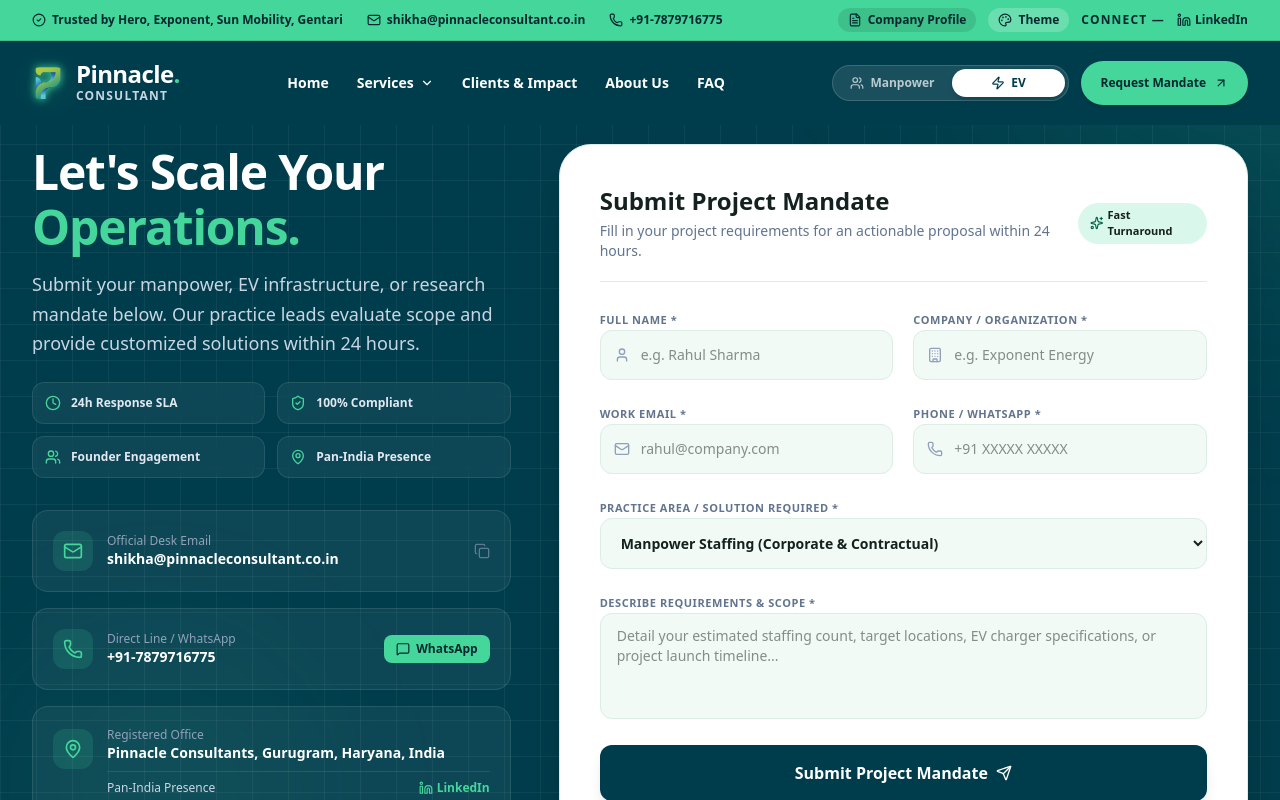
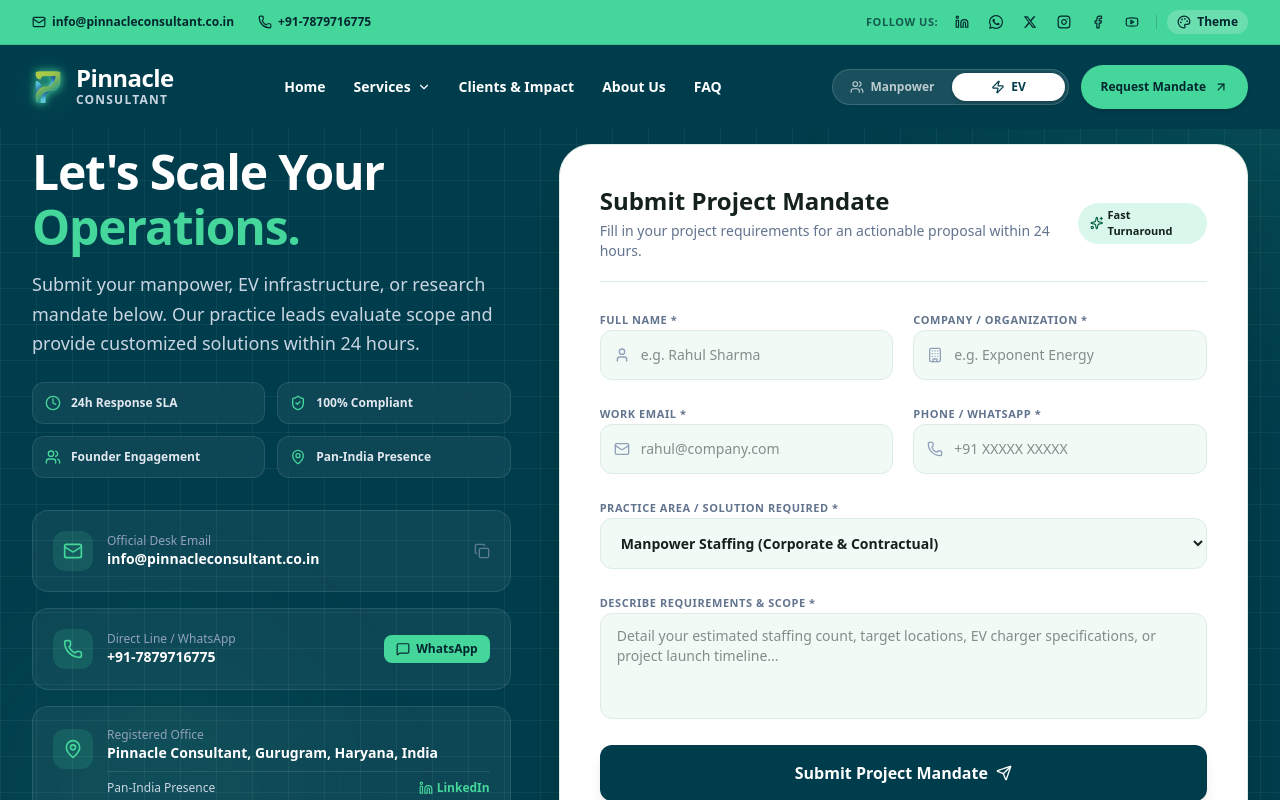
Before and after one commit to Akshit4857/pinnacle-consultant, a React (Vite) app: page /contact in a window 1280 px wide. Shown: the top 800 px of the page. Built offline with nearby package versions, Linux system fonts and the light colour scheme.

Commit message:
feat: update branding, contact info, top bar socials and smooth vertical switching

```diff
--- a/index.html
+++ b/index.html
@@ -68,7 +68,7 @@
           "@type": "ContactPoint",
           "telephone": "+91-7879716775",
           "contactType": "customer service",
-          "email": "shikha@pinnacleconsultant.co.in"
+          "email": "info@pinnacleconsultant.co.in"
         },
         "sameAs": [
           "https://www.linkedin.com/company/pinnacleconsultant-india/"
--- a/src/components/Footer.tsx
+++ b/src/components/Footer.tsx
@@ -221,12 +221,12 @@
             <ul className="space-y-1">
               <li>
                 <a
-                  href="mailto:shikha@pinnacleconsultant.co.in"
+                  href="mailto:info@pinnacleconsultant.co.in"
                   className="group flex items-start justify-between gap-3 py-2.5 rounded-lg -mx-2 px-2 hover:bg-white/5 transition-colors"
                 >
                   <span>
                     <span className="block text-xs font-semibold text-slate-200 group-hover:text-brand-light transition-colors break-all">
-                      shikha@pinnacleconsultant.co.in
+                      info@pinnacleconsultant.co.in
                     </span>
                     <span className="block text-xs text-slate-500 font-medium mt-0.5">Email</span>
                   </span>
@@ -251,7 +251,7 @@
                 <div className="flex items-start justify-between gap-3 py-2.5 rounded-lg -mx-2 px-2">
                   <span>
                     <span className="block text-xs font-semibold text-slate-200 leading-relaxed">
-                      Pinnacle Consultants, Gurugram, Haryana, India
+                      Pinnacle Consultant, Gurugram, Haryana, India
                     </span>
                     <span className="block text-xs text-slate-500 font-medium mt-0.5">Office</span>
                   </span>
--- a/src/components/Header.tsx
+++ b/src/components/Header.tsx
@@ -1,16 +1,65 @@
 import { useState, useEffect } from 'react';
 import { Link, useLocation } from 'react-router-dom';
-import { Menu, X, CheckCircle2, Mail, Phone, ChevronDown, Linkedin, Users, Zap, Cpu, BarChart3, ArrowUpRight, FileText } from 'lucide-react';
+import { Menu, X, Mail, Phone, ChevronDown, Linkedin, Instagram, Facebook, Youtube, Users, Zap, Cpu, BarChart3, ArrowUpRight } from 'lucide-react';
 import { motion, AnimatePresence } from 'motion/react';
 import { cn } from '../lib/utils';
 import ThemeSwitcher from './ThemeSwitcher';
 import VerticalSwitcher from './VerticalSwitcher';
 
+function WhatsAppIcon({ className }: { className?: string }) {
+  return (
+    <svg className={className} viewBox="0 0 24 24" fill="currentColor">
+      <path d="M17.472 14.382c-.297-.149-1.758-.867-2.03-.967-.273-.099-.471-.148-.67.15-.197.297-.767.966-.94 1.164-.173.199-.347.223-.644.075-.297-.15-1.255-.463-2.39-1.475-.883-.788-1.48-1.761-1.653-2.059-.173-.297-.018-.458.13-.606.134-.133.298-.347.446-.52.149-.174.198-.298.298-.497.099-.198.05-.371-.025-.52-.075-.149-.669-1.612-.916-2.207-.242-.579-.487-.5-.669-.51-.173-.008-.371-.01-.57-.01-.198 0-.52.074-.792.372-.272.297-1.04 1.016-1.04 2.479 0 1.462 1.065 2.875 1.213 3.074.149.198 2.096 3.2 5.077 4.487.709.306 1.262.489 1.694.625.712.227 1.36.195 1.871.118.571-.085 1.758-.719 2.006-1.413.248-.694.248-1.289.173-1.413-.074-.124-.272-.198-.57-.347m-5.421 7.403h-.004a9.87 9.87 0 01-5.031-1.378l-.361-.214-3.741.982.998-3.648-.235-.374a9.86 9.86 0 01-1.51-5.26c.001-5.45 4.436-9.884 9.888-9.884 2.64 0 5.122 1.03 6.988 2.898a9.825 9.825 0 012.893 6.994c-.003 5.45-4.437 9.885-9.888 9.885m8.413-18.297A11.815 11.815 0 0012.05 0C5.495 0 .16 5.335.157 11.892c0 2.096.547 4.142 1.588 5.945L.057 24l6.305-1.654a11.882 11.882 0 005.683 1.448h.005c6.554 0 11.89-5.335 11.893-11.893a11.821 11.821 0 00-3.48-8.413z" />
+    </svg>
+  );
+}
+
+function XTwitterIcon({ className }: { className?: string }) {
+  return (
+    <svg className={className} viewBox="0 0 24 24" fill="currentColor">
+      <path d="M18.244 2.25h3.308l-7.227 8.26 8.502 11.24H16.17l-5.214-6.817L4.99 21.75H1.68l7.73-8.835L1.254 2.25H8.08l4.713 6.231zm-1.161 17.52h1.833L7.084 4.126H5.117z" />
+    </svg>
+  );
+}
+
+const SOCIAL_LINKS = [
+  {
+    name: 'LinkedIn',
+    href: 'https://www.linkedin.com/company/pinnacleconsultant-india/',
+    icon: Linkedin,
+  },
+  {
+    name: 'WhatsApp',
+    href: 'https://wa.me/917879716775',
+    icon: WhatsAppIcon,
+  },
+  {
+    name: 'X (Twitter)',
+    href: 'https://twitter.com',
+    icon: XTwitterIcon,
+  },
+  {
+    name: 'Instagram',
+    href: 'https://instagram.com',
+    icon: Instagram,
+  },
+  {
+    name: 'Facebook',
+    href: 'https://facebook.com',
+    icon: Facebook,
+  },
+  {
+    name: 'YouTube',
+    href: 'https://youtube.com',
+    icon: Youtube,
+  },
+];
+
 interface HeaderProps {
   onOpenBrochure?: () => void;
 }
 
-export default function Header({ onOpenBrochure }: HeaderProps) {
+export default function Header({ onOpenBrochure: _onOpenBrochure }: HeaderProps) {
   const [isScrolled, setIsScrolled] = useState(false);
   const [mobileMenuOpen, setMobileMenuOpen] = useState(false);
   const [servicesDropdown, setServicesDropdown] = useState(false);
@@ -39,47 +88,59 @@
   return (
     <>
       <div className="fixed top-0 left-0 right-0 z-50 transition-all duration-300">
-        {/* Top Bar */}
+        {/* Top Bar - Email, Mobile & Social Logos */}
         <div
           className={cn(
-            'bg-brand-light text-brand-onaccent text-xs font-semibold hidden md:block border-b border-brand-line transition-all duration-300',
-            isScrolled ? 'py-1.5' : 'py-2'
+            'bg-brand-light text-brand-onaccent text-xs font-semibold border-b border-brand-line transition-all duration-300 shadow-xs',
+            isScrolled ? 'py-1 sm:py-1.5' : 'py-1.5 sm:py-2'
           )}
         >
-          <div className="container mx-auto px-4 md:px-8 flex justify-between items-center">
-            <div className="flex items-center gap-4 lg:gap-6">
-              <span className="hidden lg:flex items-center gap-1.5">
-                <CheckCircle2 className="w-3.5 h-3.5" /> Trusted by Hero, Exponent, Sun Mobility, Gentari
-              </span>
+          <div className="container mx-auto px-4 md:px-8 flex justify-between items-center gap-3">
+            {/* Email & Mobile */}
+            <div className="flex items-center gap-3 sm:gap-6 shrink-0">
               <a
-                href="mailto:shikha@pinnacleconsultant.co.in"
-                className="flex items-center gap-1.5 hover:underline"
+                href="mailto:info@pinnacleconsultant.co.in"
+                className="flex items-center gap-1.5 hover:opacity-75 transition-opacity"
+                title="Email: info@pinnacleconsultant.co.in"
               >
-                <Mail className="w-3.5 h-3.5" /> shikha@pinnacleconsultant.co.in
+                <Mail className="w-3.5 h-3.5 shrink-0" />
+                <span className="hidden sm:inline">info@pinnacleconsultant.co.in</span>
+                <span className="sm:hidden text-[11px]">info@pinnacleconsultant.co.in</span>
               </a>
-              <a href="tel:+917879716775" className="flex items-center gap-1.5 hover:underline">
-                <Phone className="w-3.5 h-3.5" /> +91-7879716775
+
+              <a
+                href="tel:+917879716775"
+                className="flex items-center gap-1.5 hover:opacity-75 transition-opacity"
+                title="Call: +91-7879716775"
+              >
+                <Phone className="w-3.5 h-3.5 shrink-0" />
+                <span>+91-7879716775</span>
               </a>
             </div>
-            <div className="flex items-center gap-3">
-              {onOpenBrochure && (
-                <button
-                  onClick={onOpenBrochure}
-                  className="hover:opacity-85 flex items-center gap-1.5 text-xs font-bold transition-opacity bg-black/10 px-2.5 py-1 rounded-full text-brand-onaccent"
-                >
-                  <FileText className="w-3.5 h-3.5" /> Company Profile
-                </button>
-              )}
+
+            {/* All Social Logos */}
+            <div className="flex items-center gap-1 sm:gap-1.5 shrink-0">
+              <span className="hidden lg:inline text-[11px] font-bold uppercase tracking-wider opacity-70 mr-1 select-none">
+                Follow Us:
+              </span>
+              {SOCIAL_LINKS.map((item) => {
+                const Icon = item.icon;
+                return (
+                  <a
+                    key={item.name}
+                    href={item.href}
+                    target="_blank"
+                    rel="noreferrer"
+                    aria-label={item.name}
+                    title={item.name}
+                    className="w-7 h-7 rounded-full flex items-center justify-center hover:bg-black/10 transition-all text-brand-onaccent hover:scale-110 active:scale-95 cursor-pointer"
+                  >
+                    <Icon className="w-3.5 h-3.5" />
+                  </a>
+                );
+              })}
+              <div className="h-3.5 w-px bg-brand-onaccent/20 mx-1 hidden sm:block" />
               <ThemeSwitcher inline />
-              <span className="uppercase tracking-widest text-xs font-bold">Connect —</span>
-              <a
-                href="https://www.linkedin.com/company/pinnacleconsultant-india/"
-                target="_blank"
-                rel="noreferrer"
-                className="hover:opacity-75 flex items-center gap-1 text-xs font-bold transition-opacity"
-              >
-                <Linkedin className="w-3.5 h-3.5" /> LinkedIn
-              </a>
             </div>
           </div>
         </div>
@@ -110,7 +171,7 @@
                 </span>
                 <div className="flex flex-col">
                   <span className="text-xl md:text-2xl font-bold text-white tracking-tight leading-none">
-                    Pinnacle<span className="text-brand-light">.</span>
+                    Pinnacle
                   </span>
                   <span className="text-xs uppercase tracking-widest text-slate-300 font-semibold mt-0.5">
                     Consultant
--- a/src/components/VerticalSwitcher.tsx
+++ b/src/components/VerticalSwitcher.tsx
@@ -1,6 +1,7 @@
 import { useEffect, useId, useState } from 'react';
 import { Users, Zap, type LucideIcon } from 'lucide-react';
 import { motion } from 'motion/react';
+import { useLocation, useNavigate } from 'react-router-dom';
 import { useTheme } from '../context/ThemeContext';
 import { cn } from '../lib/utils';
 import type { ThemeId } from '../lib/themes';
@@ -11,25 +12,50 @@
   id: Side;
   label: string;
   icon: LucideIcon;
+  path: string;
 }
 
 const OPTIONS: Option[] = [
-  { id: 'talent', label: 'Manpower', icon: Users },
-  { id: 'ev', label: 'EV', icon: Zap },
+  { id: 'talent', label: 'Manpower', icon: Users, path: '/staffing' },
+  { id: 'ev', label: 'EV', icon: Zap, path: '/tech-ev' },
 ];
 
 export default function VerticalSwitcher({ className }: { className?: string }) {
   const { theme, setTheme } = useTheme();
+  const location = useLocation();
+  const navigate = useNavigate();
   const uid = useId().replace(/:/g, '');
-  const [side, setSide] = useState<Side>(theme === 'ev' ? 'ev' : 'talent');
 
+  const [side, setSide] = useState<Side>(() => {
+    if (location.pathname === '/tech-ev') return 'ev';
+    if (location.pathname === '/staffing') return 'talent';
+    return theme === 'talent' ? 'talent' : 'ev';
+  });
+
+  // Sync side & silent theme when route changes
   useEffect(() => {
-    if (theme === 'ev' || theme === 'talent') setSide(theme);
-  }, [theme]);
+    if (location.pathname === '/tech-ev') {
+      setSide('ev');
+      if (theme !== 'ev') {
+        setTheme('ev', { silent: true });
+      }
+    } else if (location.pathname === '/staffing') {
+      setSide('talent');
+      if (theme !== 'talent') {
+        setTheme('talent', { silent: true });
+      }
+    } else if (theme === 'ev' || theme === 'talent') {
+      setSide(theme);
+    }
+  }, [location.pathname, theme, setTheme]);
 
+  // When user clicks EV or Manpower, directly navigate without flashing old page theme
   const select = (id: Side) => {
     setSide(id);
-    setTheme(id);
+    const targetPath = id === 'ev' ? '/tech-ev' : '/staffing';
+    if (location.pathname !== targetPath) {
+      navigate(targetPath);
+    }
   };
 
   return (
@@ -52,7 +78,7 @@
             aria-pressed={active}
             aria-label={`Switch to ${opt.label} vertical`}
             className={cn(
-              'relative flex items-center justify-center gap-1.5 rounded-full px-3.5 py-1.5 text-xs font-bold transition-colors duration-200',
+              'relative flex items-center justify-center gap-1.5 rounded-full px-3.5 py-1.5 text-xs font-bold transition-colors duration-200 cursor-pointer',
               active ? 'text-brand-dark' : 'text-white/70 hover:text-white'
             )}
           >
--- a/src/pages/Contact.tsx
+++ b/src/pages/Contact.tsx
@@ -155,7 +155,7 @@
                   lift={5}
                   className="bg-white/5 hover:bg-white/10 border border-white/10 rounded-2xl p-5 cursor-pointer group transition-colors"
                 >
-                  <div onClick={() => copyToClipboard('shikha@pinnacleconsultant.co.in', 'email')} className="h-full">
+                  <div onClick={() => copyToClipboard('info@pinnacleconsultant.co.in', 'email')} className="h-full">
                     <div className="flex items-center justify-between">
                     <div className="flex items-center gap-3.5">
                       <div className="w-10 h-10 rounded-xl bg-brand-light/15 text-brand-light flex items-center justify-center shrink-0">
@@ -164,7 +164,7 @@
                       <div>
                         <div className="text-xs text-slate-400 font-medium">Official Desk Email</div>
                         <div className="text-sm font-bold text-white group-hover:text-brand-light transition-colors">
-                          shikha@pinnacleconsultant.co.in
+                          info@pinnacleconsultant.co.in
                         </div>
                       </div>
                     </div>
@@ -226,7 +226,7 @@
                     <div className="flex-1">
                       <div className="text-xs text-slate-400 font-medium">Registered Office</div>
                       <div className="text-sm font-bold text-white mb-2">
-                        Pinnacle Consultants, Gurugram, Haryana, India
+                        Pinnacle Consultant, Gurugram, Haryana, India
                       </div>
                       <div className="pt-2 border-t border-white/10 flex items-center justify-between text-xs text-slate-300">
                         <span>Pan-India Presence</span>
@@ -410,7 +410,7 @@
               className="bg-brand-bg rounded-xl border border-brand-edge"
             >
               <div
-                onClick={() => copyToClipboard('shikha@pinnacleconsultant.co.in', 'email-mob')}
+                onClick={() => copyToClipboard('info@pinnacleconsultant.co.in', 'email-mob')}
                 className="p-4 flex items-center justify-between h-full"
               >
               <div className="flex items-center gap-3">
@@ -420,7 +420,7 @@
                 <div>
                   <div className="text-[10px] text-slate-500 font-bold uppercase">Email</div>
                   <div className="text-xs font-bold text-brand-ink break-all">
-                    shikha@pinnacleconsultant.co.in
+                    info@pinnacleconsultant.co.in
                   </div>
                 </div>
               </div>
--- a/src/pages/MarketResearch.tsx
+++ b/src/pages/MarketResearch.tsx
@@ -147,10 +147,10 @@
                 </Magnetic>
                 <Magnetic strength={0.2}>
                   <a
-                    href="mailto:shikha@pinnacleconsultant.co.in"
+                    href="mailto:info@pinnacleconsultant.co.in"
                     className="inline-flex items-center gap-2 bg-white/10 text-white border border-white/20 px-6 py-4 rounded-full font-semibold text-sm hover:bg-white/20 transition-colors backdrop-blur-sm"
                   >
-                    <span>shikha@pinnacleconsultant.co.in</span>
+                    <span>info@pinnacleconsultant.co.in</span>
                   </a>
                 </Magnetic>
               </motion.div>
```
Also changed, not shown: src/components/ThemeEffects.tsx (+1 -25 lines), src/context/ThemeContext.tsx (+16 -3 lines).
